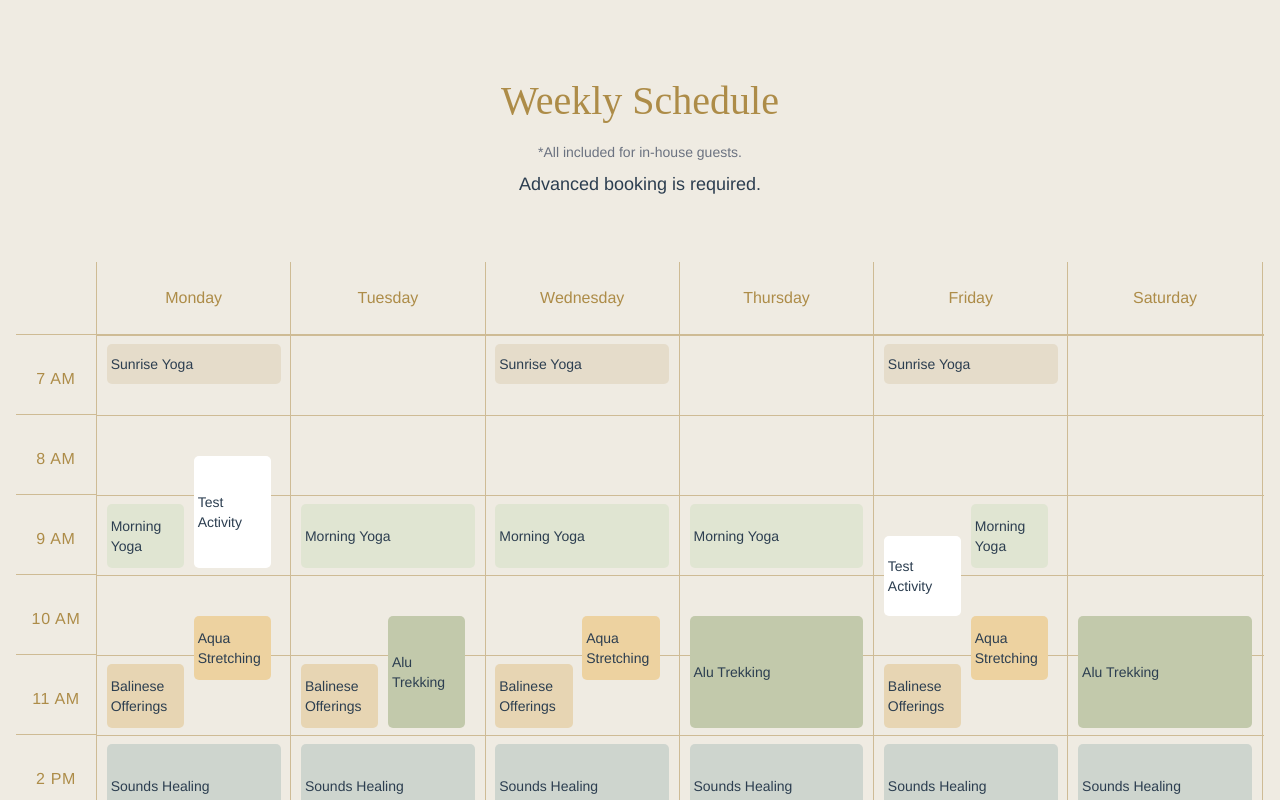
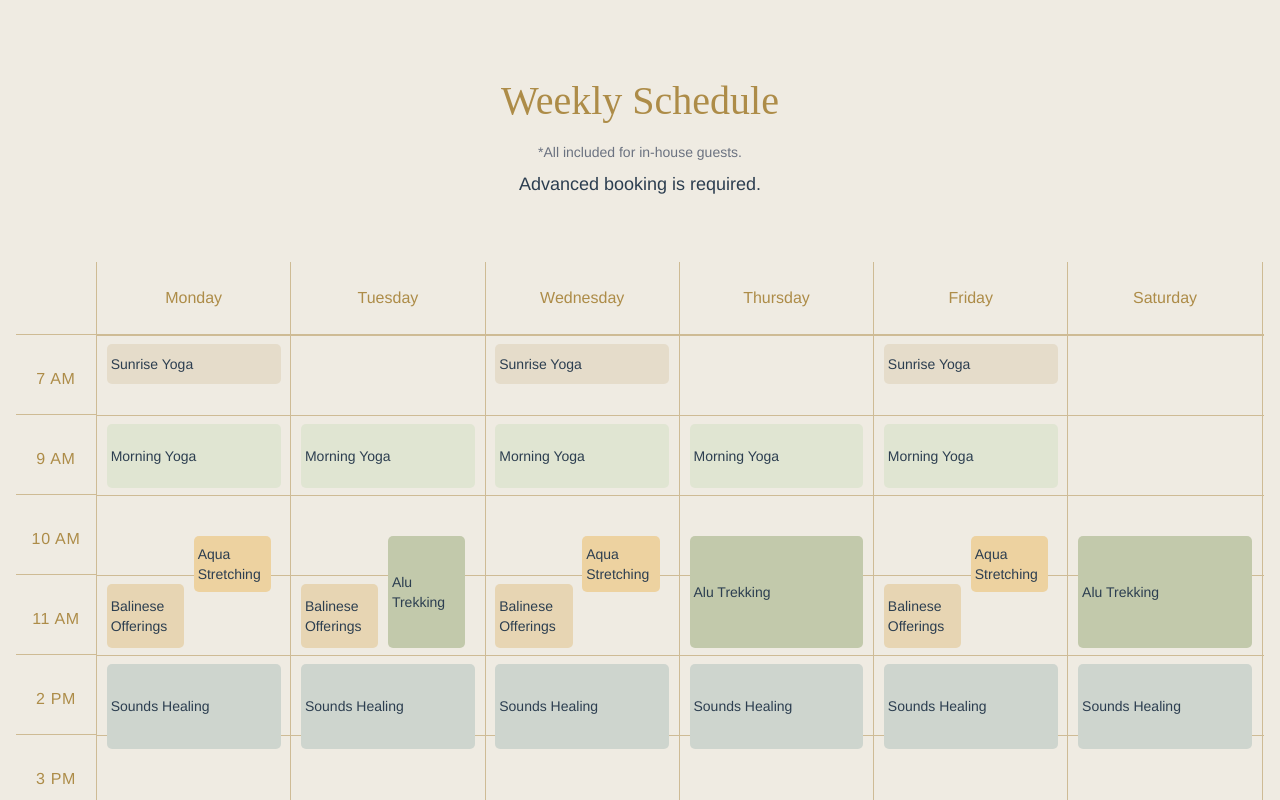
Before and after one commit to RickyT87411/EventTimetable_VueJS, a Vue app: page / in a window 1280 px wide. Shown: the top 800 px of the page. Built offline with nearby package versions, Linux system fonts and the light colour scheme.

Commit message:
Fixed: Event's Issue

```diff
--- a/src/components/WeeklySchedule.vue
+++ b/src/components/WeeklySchedule.vue
@@ -132,15 +132,16 @@ export default defineComponent({
           { day: "Saturday", startTime: 10.5, endTime: 14 },
         ],
       },
-      {
-        name: "Test Activity",
-        color: "#FFFFFF",
-        times: [
-          { day: "Sunday", startTime: 9.5, endTime: 14 },
-          { day: "Monday", startTime: 8.5, endTime: 10 },
-          { day: "Friday", startTime: 9.5, endTime: 10.5 },
-        ],
-      },
+      // {
+      //   name: "Test Activity",
+      //   color: "#FFFFFF",
+      //   times: [
+      //     { day: "Sunday", startTime: 9.5, endTime: 15 },
+      //     { day: "Monday", startTime: 8.5, endTime: 10 },
+      //     { day: "Friday", startTime: 9.5, endTime: 10.5 },
+      //     { day: "Monday", startTime: 11.25, endTime: 16 },
+      //   ],
+      // },
     ];
 
     const generateTimeSlots = (activities) => {
@@ -207,19 +208,34 @@ export default defineComponent({
           height = `${
             (endIndex - startIndex) * 4 + (endIndex - startIndex - 1)
           }rem`;
-        } else {
+        } else if (
+          Number.isInteger(startTime) !== true &&
+          Number.isInteger(endTime) !== true
+        ) {
+          height = `${(endIndex - startIndex) * 4 + (endTime % 1) * 4 + 1}rem`;
+        }
+        else if(startTime % 1 < 0.5) {
+          height = `${duration * 4 + 2}rem`;
+        } else if(startTime % 1 > 0.5) {
+          height = `${
+            (endIndex - (startIndex + 1) + (startTime % 1)) * 4 +
+            (endIndex - startIndex - 2)
+          }rem`
+        }
+        else {
           height = `${
             (endIndex - (startIndex + 1) + (startTime % 1)) * 4 +
             (endIndex - startIndex - 1)
           }rem`;
         }
-      } else if (Number.isInteger(startTime) !== true) {
+      } else if (Number.isInteger(startTime) !== true && duration >= 1) {
         height = `${duration * 4 + 1}rem`; // For activities less than 2 hours with non-integer start time
-      } else if (Number.isInteger(endTime) !== true) {
+      } else if ((Number.isInteger(endTime) !== true)) {
         height = `${duration * 4 + 0.5}rem`; // For activities less than 2 hours with non-integer end time
       } else if (duration <= 0) {
         height = 0; // For activities with zero or negative duration
-      } else {
+      }
+      else {
         height = `${duration * 4}rem`; // For activities with integer duration less than 2 hours
       }
 
@@ -311,7 +327,6 @@ export default defineComponent({
 
 .custom-width {
   z-index: 9;
-
 }
 .sticky-container {
   position: sticky;
@@ -347,8 +362,9 @@ export default defineComponent({
   border-bottom: 1px solid rgba(173, 140, 72, 0.5);
 }
 
-.schedule-grid > .grid-row:last-child .activity-cell, .schedule-grid > .grid-row:last-child .time-slot {
-    border-bottom: none;
+.schedule-grid > .grid-row:last-child .activity-cell,
+.schedule-grid > .grid-row:last-child .time-slot {
+  border-bottom: none;
 }
 
 .grid-row {
```
